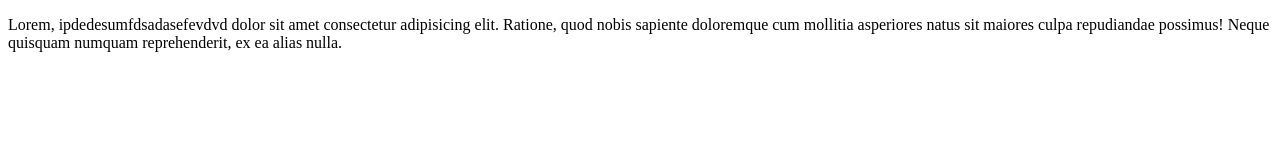
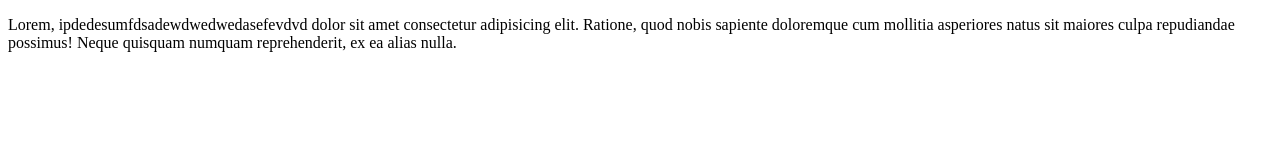
Before and after one commit to CixJuanCarlosMorales/test-repositorio, a plain HTML site: page index.html in a window 1280 px wide. Drawn offline with Linux system fonts and the light colour scheme.

Commit message:
HOla este comit

```diff
--- a/index.html
+++ b/index.html
@@ -11,7 +11,7 @@
 
     <div class="container">
         <div class="row">
-            <p> Lorem, ipdedesumfdsadasefevdvd dolor sit amet consectetur adipisicing elit. Ratione, quod nobis sapiente doloremque cum mollitia asperiores natus sit maiores culpa repudiandae possimus! Neque quisquam numquam reprehenderit, ex ea alias nulla.</p>
+            <p> Lorem, ipdedesumfdsadewdwedwedasefevdvd dolor sit amet consectetur adipisicing elit. Ratione, quod nobis sapiente doloremque cum mollitia asperiores natus sit maiores culpa repudiandae possimus! Neque quisquam numquam reprehenderit, ex ea alias nulla.</p>
         </div>
 
     </div>
```
